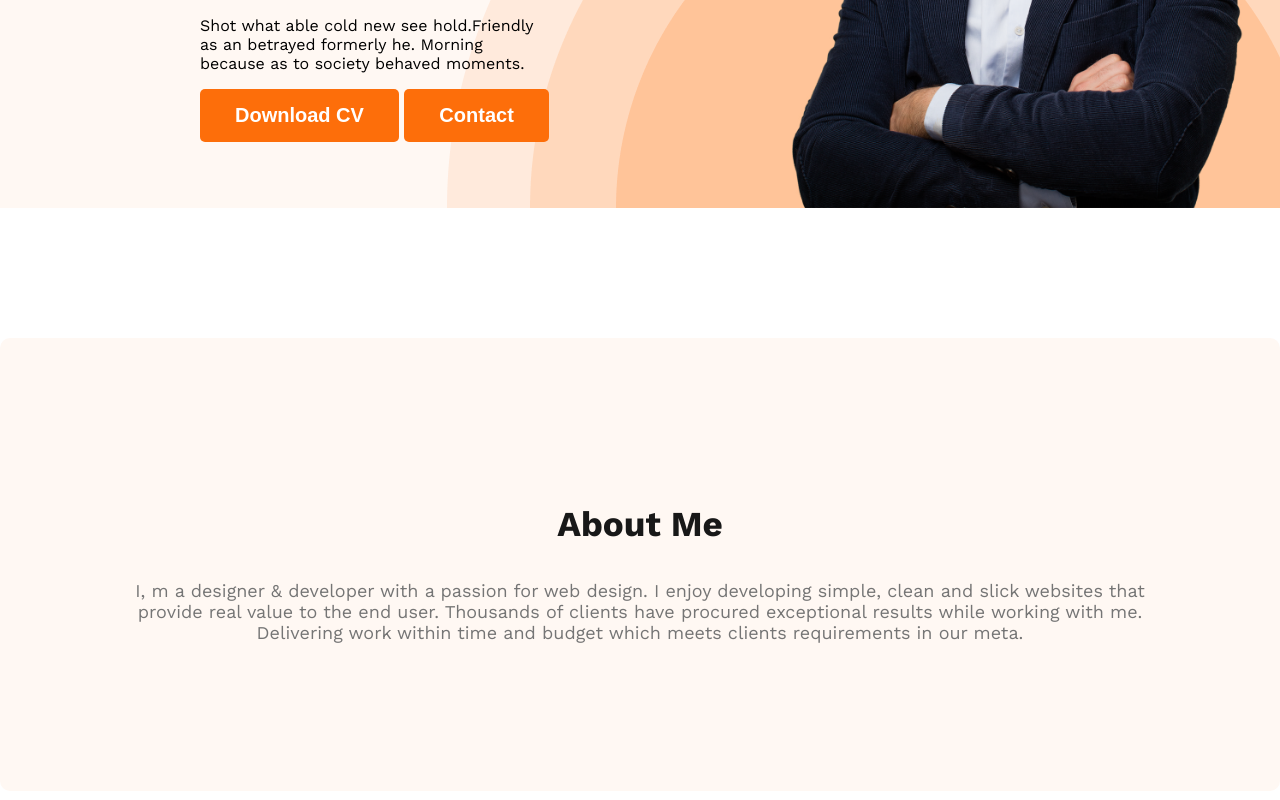
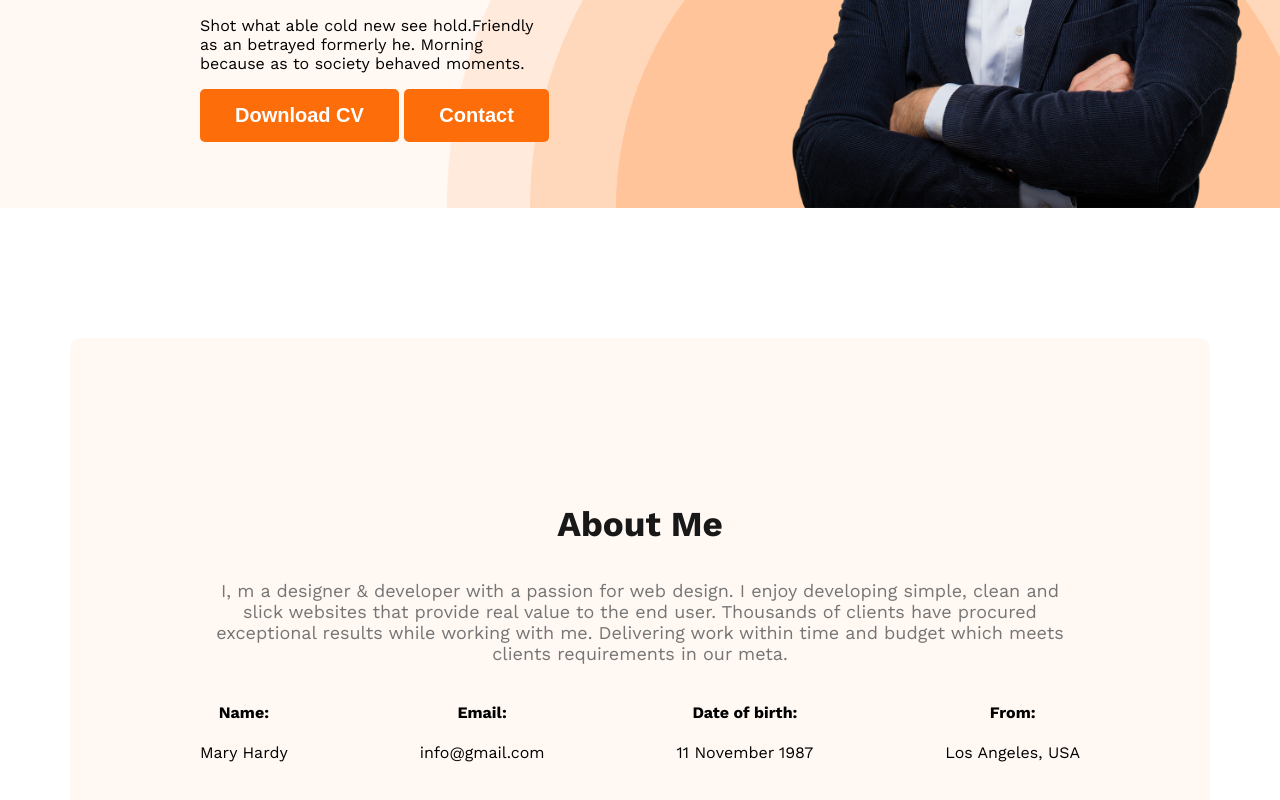
Before and after one commit to ronysarker49/new-webdeveloper-portfolio, a plain HTML site: page index.html in a window 1280 px wide. Shown: the part 544-1344 px from the top of the page. Drawn offline with nearby package versions, Linux system fonts and the light colour scheme.

Commit message:
about section added

```diff
--- a/index.html
+++ b/index.html
@@ -42,6 +42,25 @@
                 simple, clean and slick websites that provide real value to the end user. Thousands of clients have
                 procured exceptional results while working with me. Delivering work within time and budget which meets
                 clients requirements in our meta.</p>
+
+            <div class="about-info-container">
+                <div class="about-info">
+                    <h4 class="info-title">Name:</h4>
+                    <p class="info-description">Mary Hardy</p>
+                </div>
+                <div class="about-info">
+                    <h4 class="info-title">Email:</h4>
+                    <p class="info-description">info@gmail.com</p>
+                </div>
+                <div class="about-info">
+                    <h4 class="info-title">Date of birth:</h4>
+                    <p class="info-description">11 November 1987</p>
+                </div>
+                <div class="about-info">
+                    <h4 class="info-title">From:</h4>
+                    <p class="info-description">Los Angeles, USA</p>
+                </div>
+            </div>
         </section>
     </main>
     <footer>
--- a/styles/portfolio.css
+++ b/styles/portfolio.css
@@ -102,7 +102,10 @@ nav a {
 }
 
 /* main section related styles */
-
+main {
+    max-width: 1140px;
+    margin: 0 auto;
+}
 
 /* about section related styles */
 .about {
@@ -111,3 +114,12 @@ nav a {
     background: #FFF8F3;
     margin: 130px 0;
 }
+
+.about-info-container {
+    display: flex;
+    justify-content: space-between;
+}
+
+.about-info {
+    text-align: center;
+}
```
